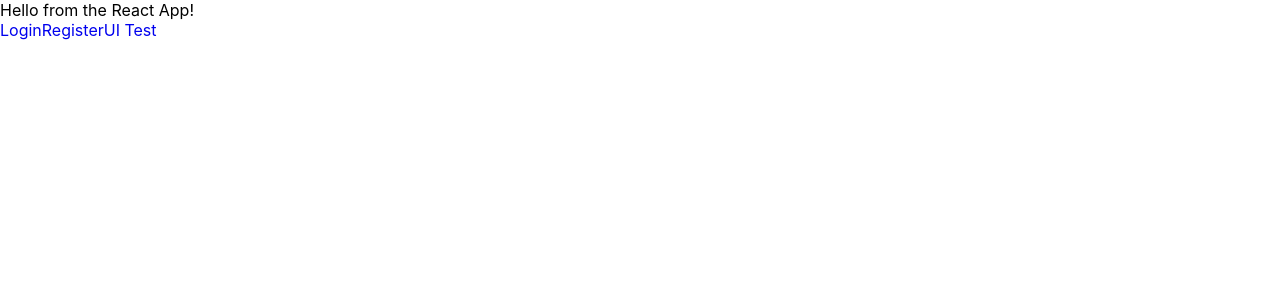
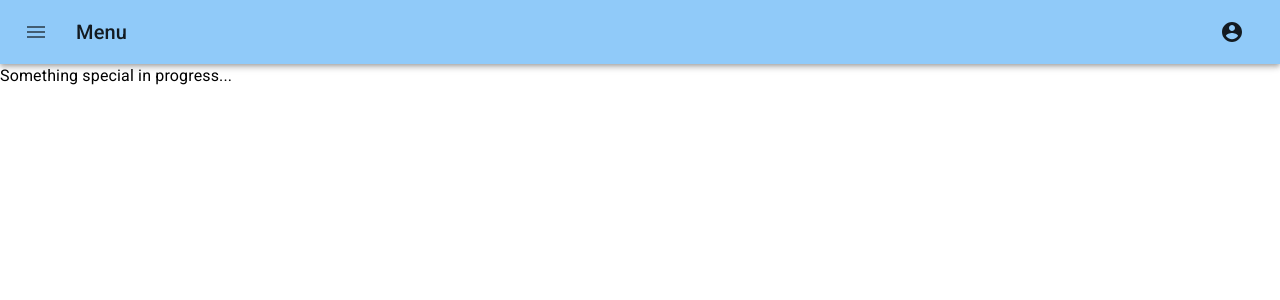
Before and after one commit to ColeRutledge/client, a React (Create React App) app: page /feed in a window 1280 px wide. Shown: the top 300 px of the page. Built offline with nearby package versions, Linux system fonts and the light colour scheme; no server answers.

Commit message:
add navigation and updated menubar

```diff
--- a/src/App.js
+++ b/src/App.js
@@ -1,14 +1,12 @@
 import React, { useState } from 'react'
-import { BrowserRouter, Switch, Route, NavLink } from 'react-router-dom'
-import Login from './components/Login'
-import Register from './components/Register'
+
 import UserContext from './context/UserContext'
-import UiTest from './components/UiTest'
 import { ThemeProvider } from '@material-ui/core/styles'
 import theme from './theme/theme'
+import Routes from './components/Routes'
 
 function App() {
-  const [auth, setAuth] = useState(localStorage.getItem('token') || '')
+  const [ auth, setAuth ] = useState(localStorage.getItem('token') || '')
 
   const context = {
     auth,
@@ -19,17 +17,7 @@ function App() {
   return (
     <UserContext.Provider value={context}>
       <ThemeProvider theme={theme}>
-        <div>Hello from the React App!</div>
-        <BrowserRouter>
-          <NavLink exact to='/'>Login</NavLink>
-          <NavLink to='/register'>Register</NavLink>
-          <NavLink to='/uitest'>UI Test</NavLink>
-          <Switch>
-            <Route exact path='/' render={() => <Login />} />
-            <Route exact path='/register' render={() => <Register />} />
-            <Route exact path='/uitest' render={() => <UiTest />} />
-          </Switch>
-        </BrowserRouter>
+        <Routes />
       </ThemeProvider>
     </UserContext.Provider>
   )
--- /dev/null
+++ b/src/components/Feed.js
@@ -0,0 +1,13 @@
+import React from 'react'
+import { Typography } from '@material-ui/core'
+
+
+const Feed = () => {
+  return (
+    <>
+      <Typography>Something special in progress...</Typography>
+    </>
+  )
+}
+
+export default Feed
--- a/src/components/UiTest.js
+++ b/src/components/MenuBar.js
@@ -1,4 +1,4 @@
-import React from 'react'
+import React, { useState } from 'react'
 import { makeStyles } from '@material-ui/core/styles'
 import AppBar from '@material-ui/core/AppBar'
 import Toolbar from '@material-ui/core/Toolbar'
@@ -8,6 +8,8 @@ import MenuIcon from '@material-ui/icons/Menu'
 import AccountCircle from '@material-ui/icons/AccountCircle'
 import MenuItem from '@material-ui/core/MenuItem'
 import Menu from '@material-ui/core/Menu'
+
+import { Link } from 'react-router-dom'
 
 const useStyles = makeStyles((theme) => ({
   root: {
@@ -21,29 +23,56 @@ const useStyles = makeStyles((theme) => ({
   },
 }))
 
-export default function UiTest() {
+export default function MenuBar() {
   const classes = useStyles()
-  const [auth, setAuth] = React.useState(true)
-  const [anchorEl, setAnchorEl] = React.useState(null)
-  const open = Boolean(anchorEl)
+  const [ auth ] = useState(true)
+  const [ pAnchor, setPAnchor ] = useState(null)
+  const [ mAnchor, setMAnchor ] = useState(null)
+  const pOpen = Boolean(pAnchor)
+  const mOpen = Boolean(mAnchor)
 
 
 
-  const handleMenu = (event) => {
-    setAnchorEl(event.currentTarget)
+  const handlePMenu = (event) => {
+    setPAnchor(event.currentTarget)
   }
 
-  const handleClose = () => {
-    setAnchorEl(null)
+  const handlePClose = () => {
+    setPAnchor(null)
+  }
+
+  const handleMMenu = (event) => {
+    setMAnchor(event.currentTarget)
+  }
+
+  const handleMClose = () => {
+    setMAnchor(null)
   }
 
   return (
     <div className={classes.root}>
       <AppBar position="static">
         <Toolbar>
-          <IconButton edge="start" className={classes.menuButton} color="inherit" aria-label="menu">
+          <IconButton
+            edge="start"
+            className={classes.menuButton}
+            aria-controls="simple-menu"
+            aria-haspopup="true"
+            onClick={handleMMenu}
+          >
             <MenuIcon />
           </IconButton>
+          <Menu
+            id="simple-menu"
+            anchorEl={mAnchor}
+            keepMounted
+            open={mOpen}
+            onClose={handleMClose}
+          >
+            <MenuItem onClick={handleMClose} component={Link} to='/feed'>
+              <Typography>Feed</Typography>
+            </MenuItem>
+          </Menu>
           <Typography variant="h6" className={classes.title}>
             Menu
           </Typography>
@@ -53,14 +82,14 @@ export default function UiTest() {
                 aria-label="account of current user"
                 aria-controls="menu-appbar"
                 aria-haspopup="true"
-                onClick={handleMenu}
+                onClick={handlePMenu}
                 color="inherit"
               >
                 <AccountCircle />
               </IconButton>
               <Menu
                 id="menu-appbar"
-                anchorEl={anchorEl}
+                anchorEl={pAnchor}
                 anchorOrigin={{
                   vertical: 'top',
                   horizontal: 'right',
@@ -70,11 +99,15 @@ export default function UiTest() {
                   vertical: 'top',
                   horizontal: 'right',
                 }}
-                open={open}
-                onClose={handleClose}
+                open={pOpen}
+                onClose={handlePClose}
               >
-                <MenuItem onClick={handleClose}>Profile</MenuItem>
-                <MenuItem onClick={handleClose}>My account</MenuItem>
+                <MenuItem onClick={handlePClose} component={Link} to='/login'>
+                  <Typography>Login</Typography>
+                </MenuItem>
+                <MenuItem component={Link} onClick={handlePClose} to='/register'>
+                  <Typography>Register</Typography>
+                </MenuItem>
               </Menu>
             </div>
           )}
--- /dev/null
+++ b/src/components/Routes.js
@@ -0,0 +1,23 @@
+import React from 'react'
+import { BrowserRouter, Switch, Route } from 'react-router-dom'
+
+import Login from './Login'
+import Register from './Register'
+import MenuBar from './MenuBar'
+import Feed from './Feed'
+
+
+const Routes = () => {
+  return (
+    <BrowserRouter>
+      <MenuBar />
+      <Switch>
+        <Route exact path='/login' render={() => <Login />} />
+        <Route exact path='/feed' render={() => <Feed />} />
+        <Route exact path='/register' render={() => <Register />} />
+      </Switch>
+    </BrowserRouter>
+  )
+}
+
+export default Routes
--- a/src/theme/theme.js
+++ b/src/theme/theme.js
@@ -1,15 +1,18 @@
-import { createMuiTheme } from '@material-ui/core/styles'
-import purple from '@material-ui/core/colors/purple'
-import green from '@material-ui/core/colors/green'
+import { unstable_createMuiStrictModeTheme } from '@material-ui/core/styles'
+import blue from '@material-ui/core/colors/blue'
+import red from '@material-ui/core/colors/red'
 
 
-const theme = createMuiTheme({
+const theme = unstable_createMuiStrictModeTheme({
   palette: {
     primary: {
-      main: green[100],
+      main: blue[200],
     },
     secondary: {
-      main: green[200],
+      main: blue[500],
+    },
+    error: {
+      main: red[300],
     },
   },
 })
```
